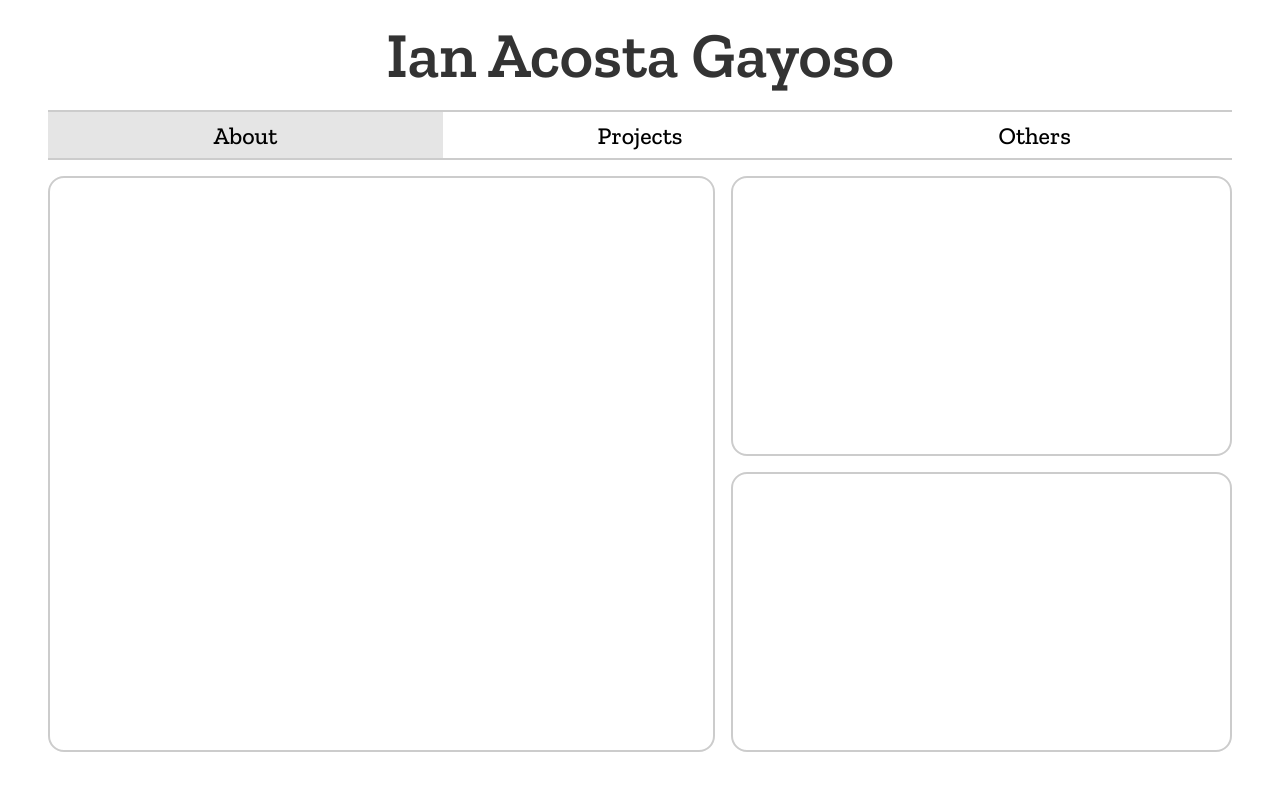
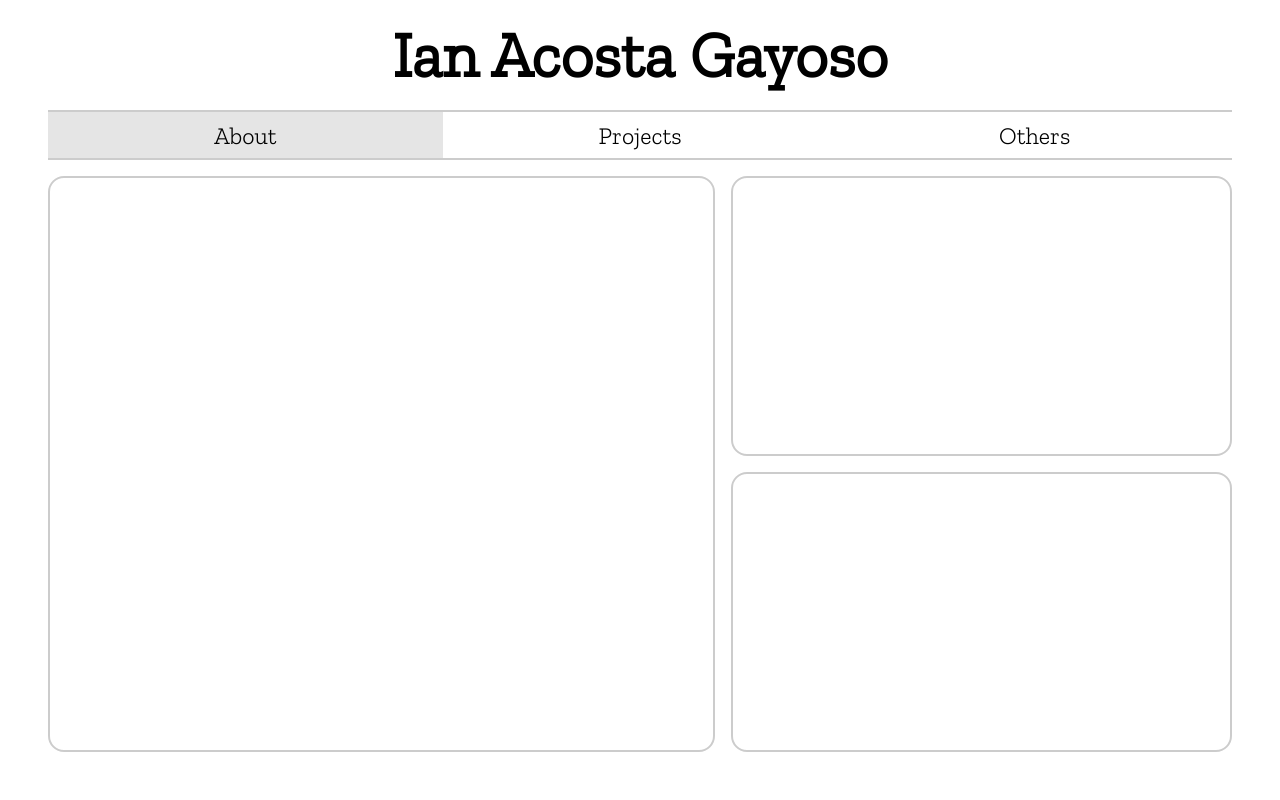
Before and after one commit to acostaian/acosta-gayoso, a plain HTML site: page index.html in a window 1280 px wide. Shown: the top 800 px of the page. Drawn offline with nearby package versions, Linux system fonts and the light colour scheme.

Commit message:
Hosted font locally

```diff
--- /dev/null
+++ b/css/font.css
@@ -0,0 +1,4 @@
+@font-face {
+    font-family: "Zilla Slab";
+    src: url("../font/ZillaSlab-Light.ttf");
+}
--- a/style.css
+++ b/css/style.css
@@ -1,14 +1,6 @@
-* {
-    font-family: "Zilla Slab", system-ui;
-    margin: 0;
-    padding: 0;
-    box-sizing: border-box;
-}
-
 :root {
     --font-color: black;
 
-    --title-color: rgba(0, 0, 0, 0.8);
     --background-color: white;
 
     --light-color: rgba(0, 0, 0, 0.2);
@@ -17,6 +9,14 @@
     --header-height: 10rem;
 
     scroll-behavior: smooth;
+}
+
+* {
+    font-family: "Zilla Slab", system-ui, serif;
+    color: var(--font-color);
+    margin: 0;
+    padding: 0;
+    box-sizing: border-box;
 }
 
 html {
@@ -50,7 +50,7 @@ body {
     display: flex;
     align-items: center;
 
-    color: var(--title-color);
+    color: var(--font-color);
     font-weight: 600;
     font-size: 4rem;
     /* font-style: italic; */
--- a/index.html
+++ b/index.html
@@ -5,11 +5,8 @@
     <meta name="viewport" content="width=device-width, initial-scale=1.0">
     <title>About</title>
 
-    <link rel="preconnect" href="https://fonts.googleapis.com">
-    <link rel="preconnect" href="https://fonts.gstatic.com" crossorigin>
-    <link href="https://fonts.googleapis.com/css2?family=Zilla+Slab:ital,wght@0,300;0,400;0,500;0,600;0,700;1,300;1,400;1,500;1,600;1,700&display=swap" rel="stylesheet">
-
-    <link rel="stylesheet" href="style.css">
+    <link rel="stylesheet" href="css/font.css">
+    <link rel="stylesheet" href="css/style.css">
 </head>
 <body>
     <header id="main-header">
@@ -43,7 +40,7 @@
         </section>
         <section id="others" class="page-section">
             <h2 id="others-title" class="section-title">Others</h2>
-            <section id="others" class="sub-section"></section>
+            <section id="others-subsection" class="sub-section"></section>
         </section>
     </main>
 </body>
```
Also changed, not shown: font/OFL.txt (added), font/ZillaSlab-Light.ttf (added).
